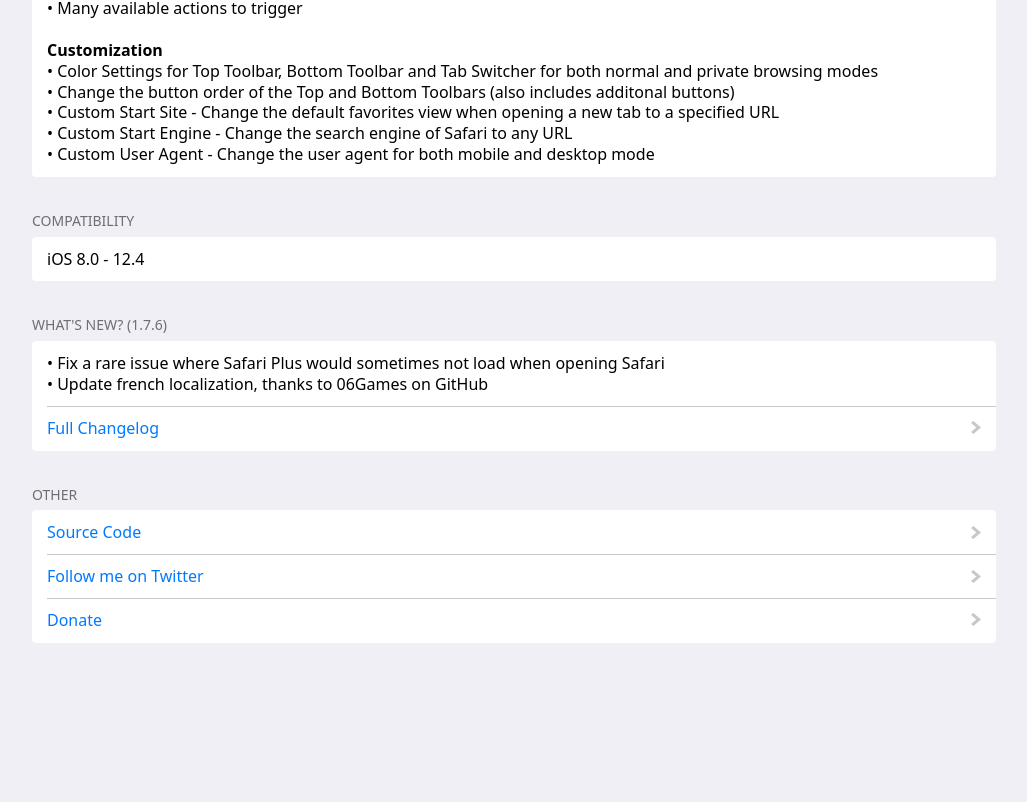
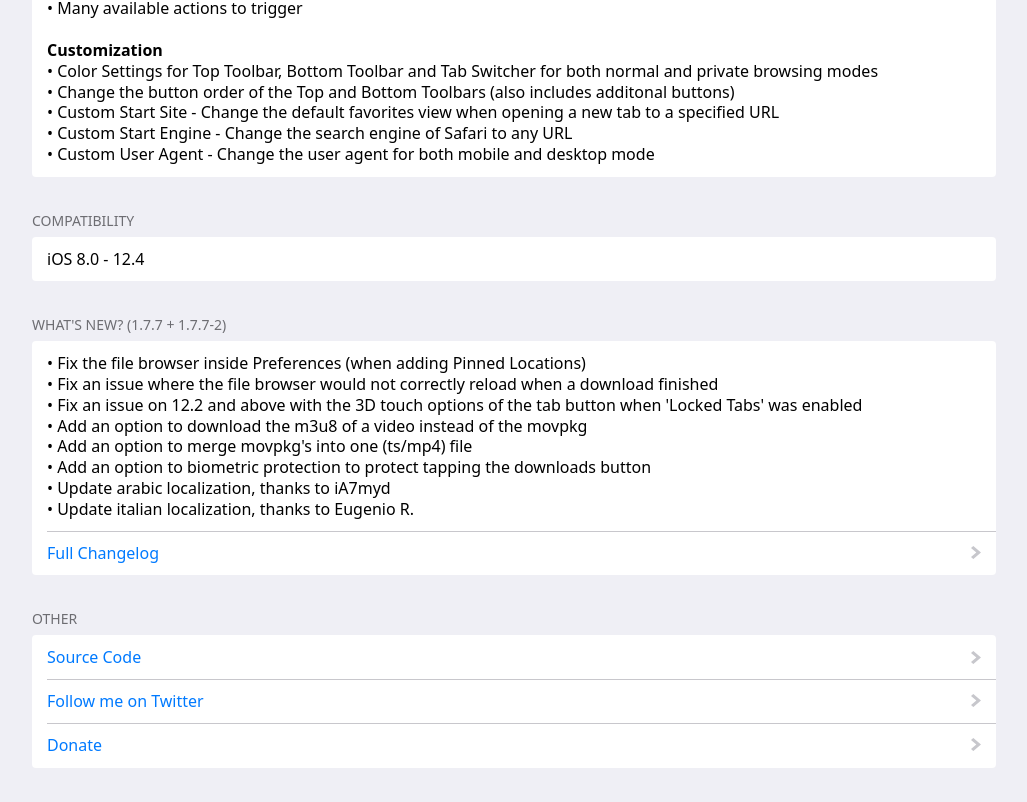
Before and after one commit to opa334/opa334.github.io, a plain HTML site: page depic/SafariPlus/index.html in a window 1280 px wide. Shown: the part 1076-1878 px from the top of the page, without its empty margins (126-1153 px from the left). Before the commit the page ends 1753 px from the top, so only its background shows below. Drawn offline with Linux system fonts and the light colour scheme.

Commit message:
Add Safari Plus 1.7.7-2

```diff
--- a/depic/SafariPlus/index.html
+++ b/depic/SafariPlus/index.html
@@ -83,11 +83,17 @@
 			</li>
 		</ul>
 
-		<h2 role="header">What's new? (1.7.6)</h2>
+		<h2 role="header">What's new? (1.7.7 + 1.7.7-2)</h2>
 		<ul>
 			<li>
-				• Fix a rare issue where Safari Plus would sometimes not load when opening Safari<br>
-				• Update french localization, thanks to 06Games on GitHub
+				• Fix the file browser inside Preferences (when adding Pinned Locations)<br>
+				• Fix an issue where the file browser would not correctly reload when a download finished<br>
+				• Fix an issue on 12.2 and above with the 3D touch options of the tab button when 'Locked Tabs' was enabled<br>
+				• Add an option to download the m3u8 of a video instead of the movpkg<br>
+				• Add an option to merge movpkg's into one (ts/mp4) file<br>
+				• Add an option to biometric protection to protect tapping the downloads button<br>
+				• Update arabic localization, thanks to iA7myd<br>
+				• Update italian localization, thanks to Eugenio R.
 			</li>
 			<li>
 				<a href="./changelog.html" target="_blank" role="button">Full Changelog</a>
```
Also changed, not shown: depic/SafariPlus/changelog.html (+8 -1 lines), 5 other files.
